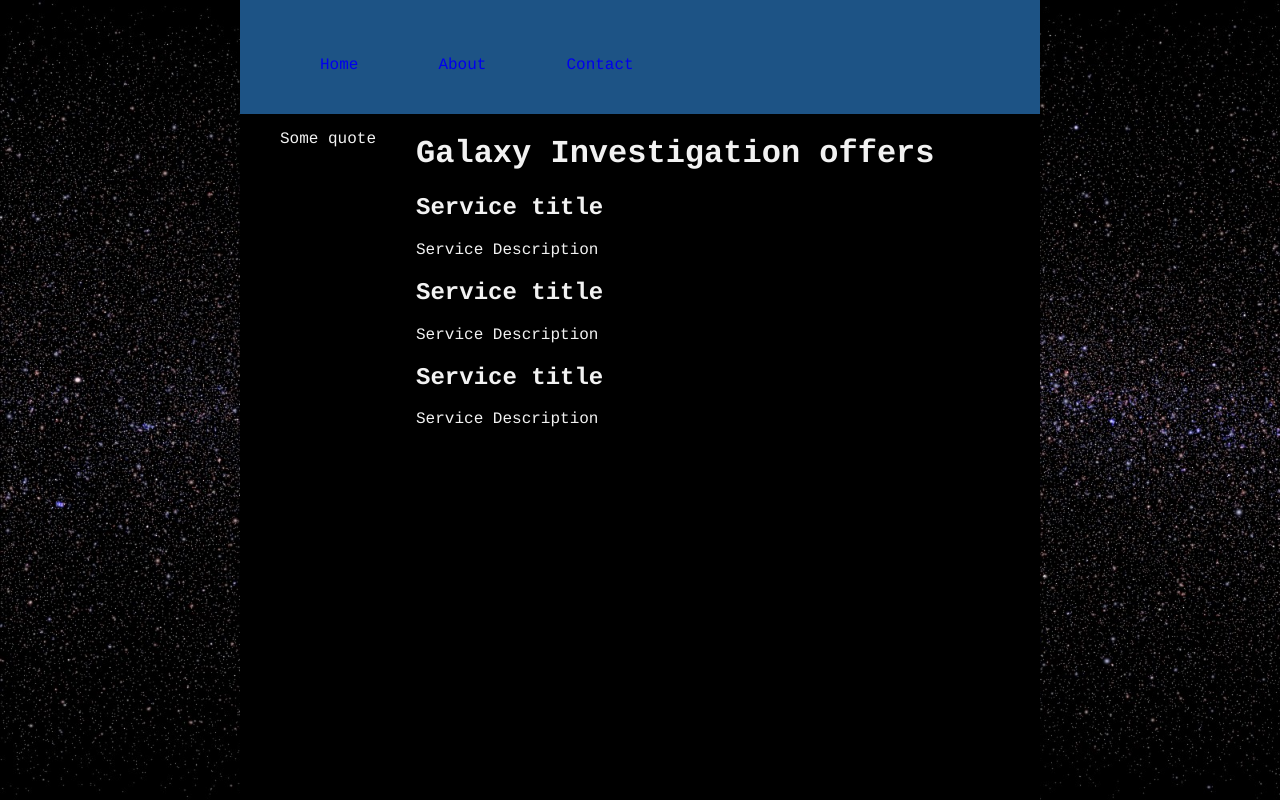
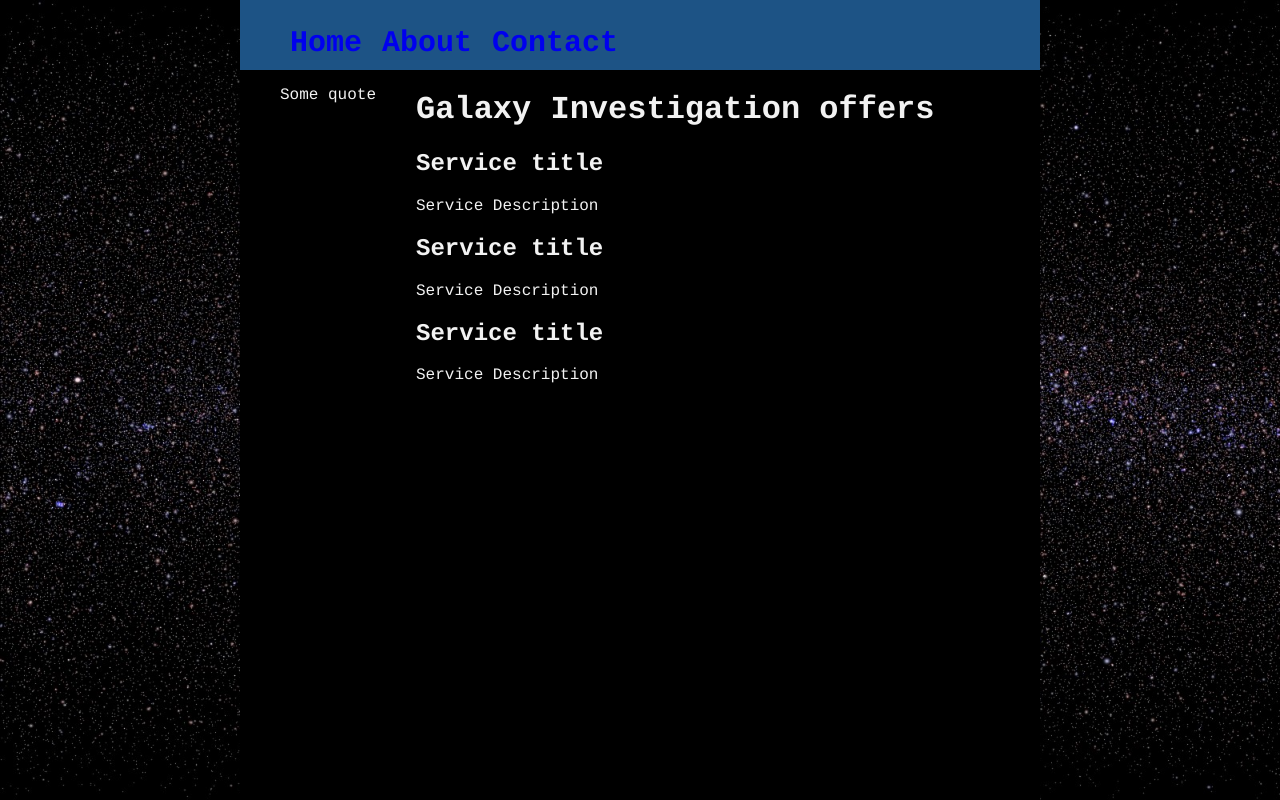
Before and after one commit to HigitusFigitus/HigitusFigitus.github.io, a plain HTML site: page index.html in a window 1280 px wide. Drawn offline with Linux system fonts and the light colour scheme.

Commit message:
Eliminates menu margin

```diff
--- a/styles.css
+++ b/styles.css
@@ -21,10 +21,13 @@ a {
   text-decoration: none;
 }
 
-nav ul li {
+li {
   display: block;
   float: left;
-  margin: 30px;
+  color: #f2f2f2;
+  font-size: 30px;
+  font-weight: bolder;
+  margin: 0px;
   padding: 10px;
 }
 
@@ -34,7 +37,6 @@ nav ul li {
   width: 100%;
 }
 
-
 .quote, .services {
   float: left;
 }
```
